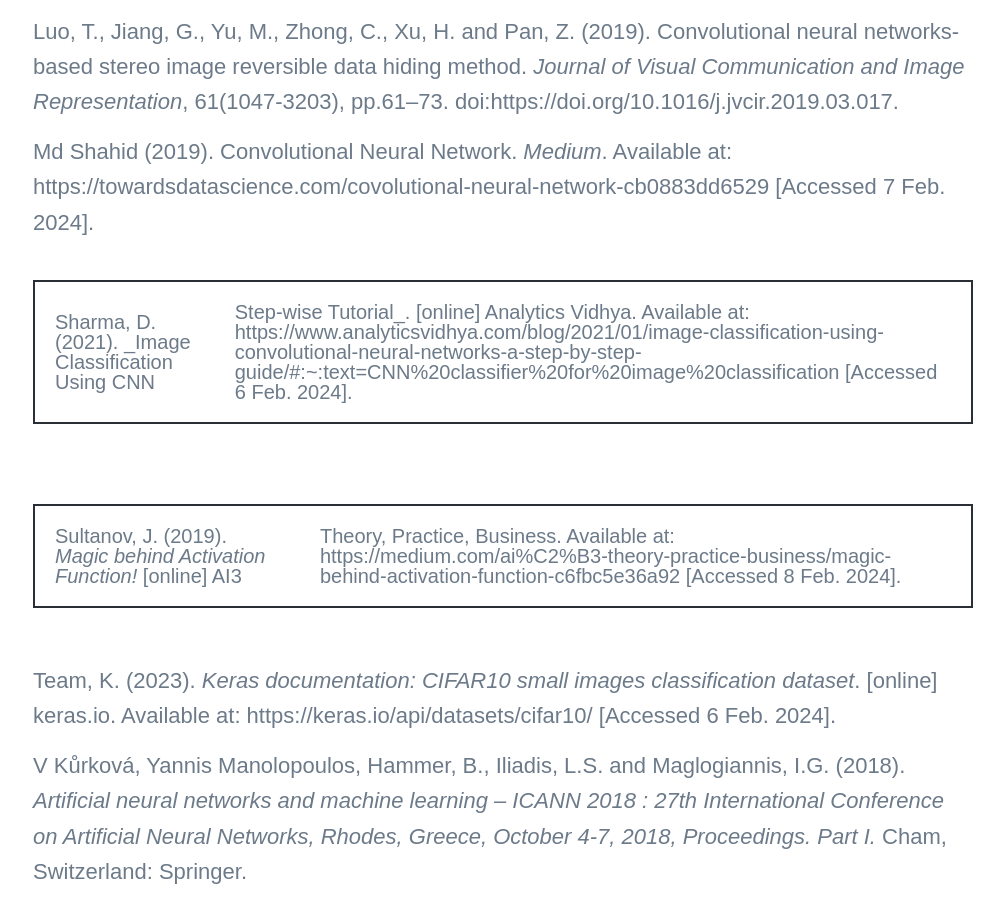
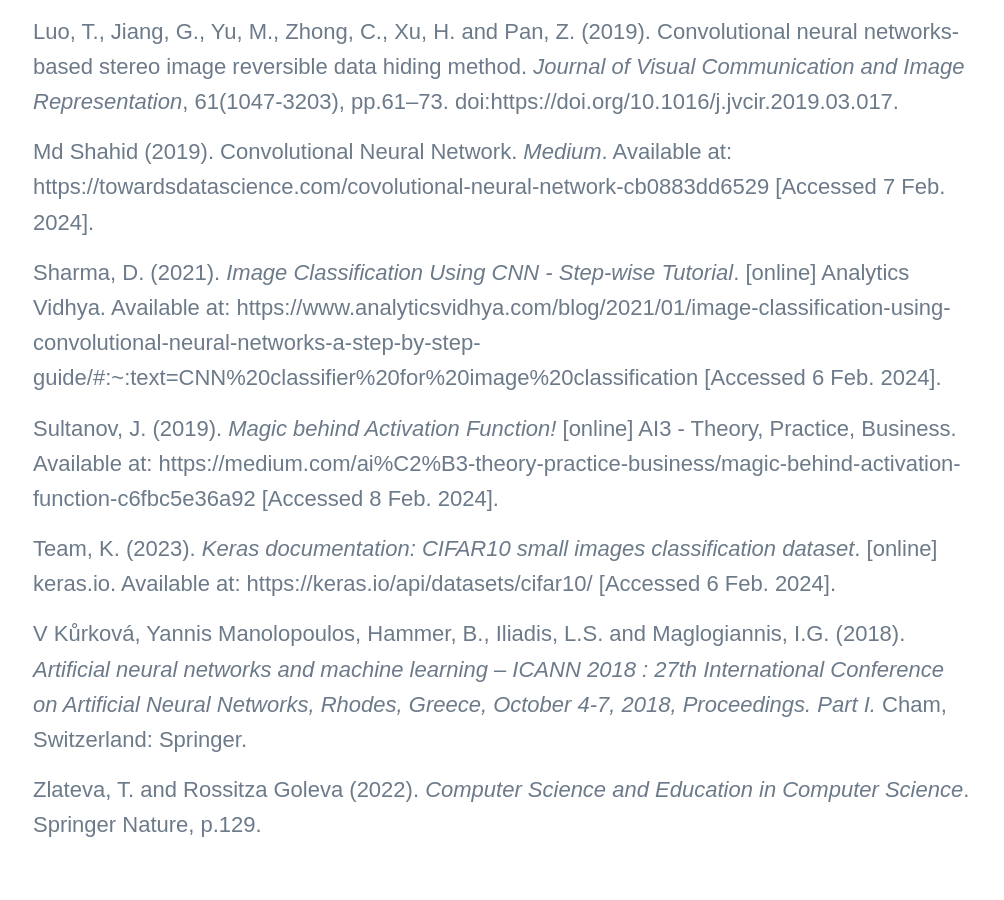
Before and after one commit to DaisyIpatzi/daisyipatzi.github.io, a Jekyll site: the page built from _projects/2024-02-08-Object_Recognition_CIFAR-10.md, in a window 1280 px wide and 900 px high, scrolled down 16007 px. Shown: the whole window, without its empty margins (137-1141 px from the left). Built offline with Jekyll 4.4.1, drawn with Linux system fonts in a browser that asks for light colours; nearby versions of some CDN libraries; some web fonts are replaced.

```diff
--- a/_projects/2024-02-08-Object_Recognition_CIFAR-10.md
+++ b/_projects/2024-02-08-Object_Recognition_CIFAR-10.md
@@ -183,9 +183,9 @@ Luo, T., Jiang, G., Yu, M., Zhong, C., Xu, H. and Pan, Z. (2019). Convolutional
 
 Md Shahid (2019). Convolutional Neural Network. _Medium_. Available at: https://towardsdatascience.com/covolutional-neural-network-cb0883dd6529 [Accessed 7 Feb. 2024].
 
-Sharma, D. (2021). _Image Classification Using CNN | Step-wise Tutorial_. [online] Analytics Vidhya. Available at: https://www.analyticsvidhya.com/blog/2021/01/image-classification-using-convolutional-neural-networks-a-step-by-step-guide/#:~:text=CNN%20classifier%20for%20image%20classification [Accessed 6 Feb. 2024].
+Sharma, D. (2021). _Image Classification Using CNN - Step-wise Tutorial_. [online] Analytics Vidhya. Available at: https://www.analyticsvidhya.com/blog/2021/01/image-classification-using-convolutional-neural-networks-a-step-by-step-guide/#:~:text=CNN%20classifier%20for%20image%20classification [Accessed 6 Feb. 2024].
 
-Sultanov, J. (2019). _Magic behind Activation Function!_ [online] AI3 | Theory, Practice, Business. Available at: https://medium.com/ai%C2%B3-theory-practice-business/magic-behind-activation-function-c6fbc5e36a92 [Accessed 8 Feb. 2024].
+Sultanov, J. (2019). _Magic behind Activation Function!_ [online] AI3 - Theory, Practice, Business. Available at: https://medium.com/ai%C2%B3-theory-practice-business/magic-behind-activation-function-c6fbc5e36a92 [Accessed 8 Feb. 2024].
 
 Team, K. (2023). _Keras documentation: CIFAR10 small images classification dataset_. [online] keras.io. Available at: https://keras.io/api/datasets/cifar10/ [Accessed 6 Feb. 2024].
 
```
